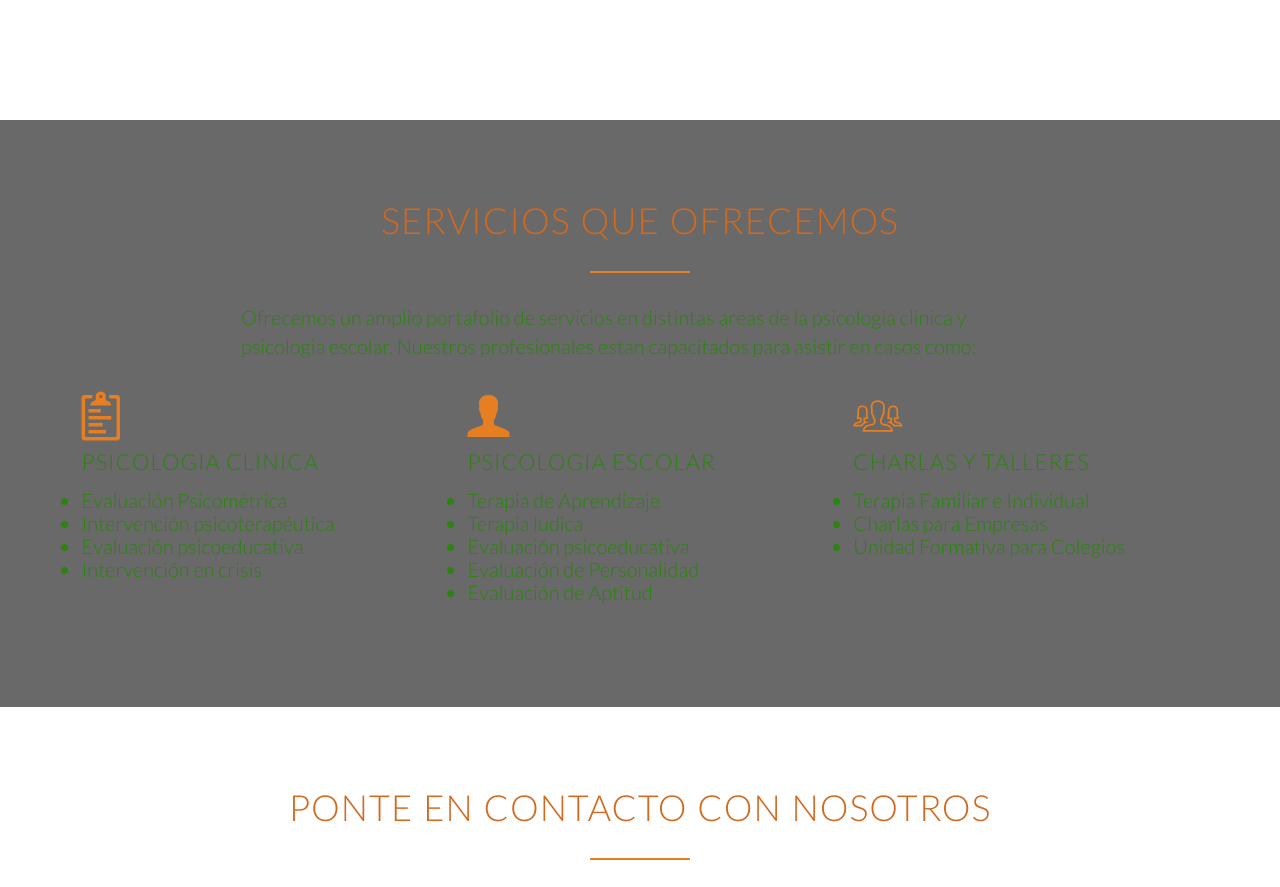
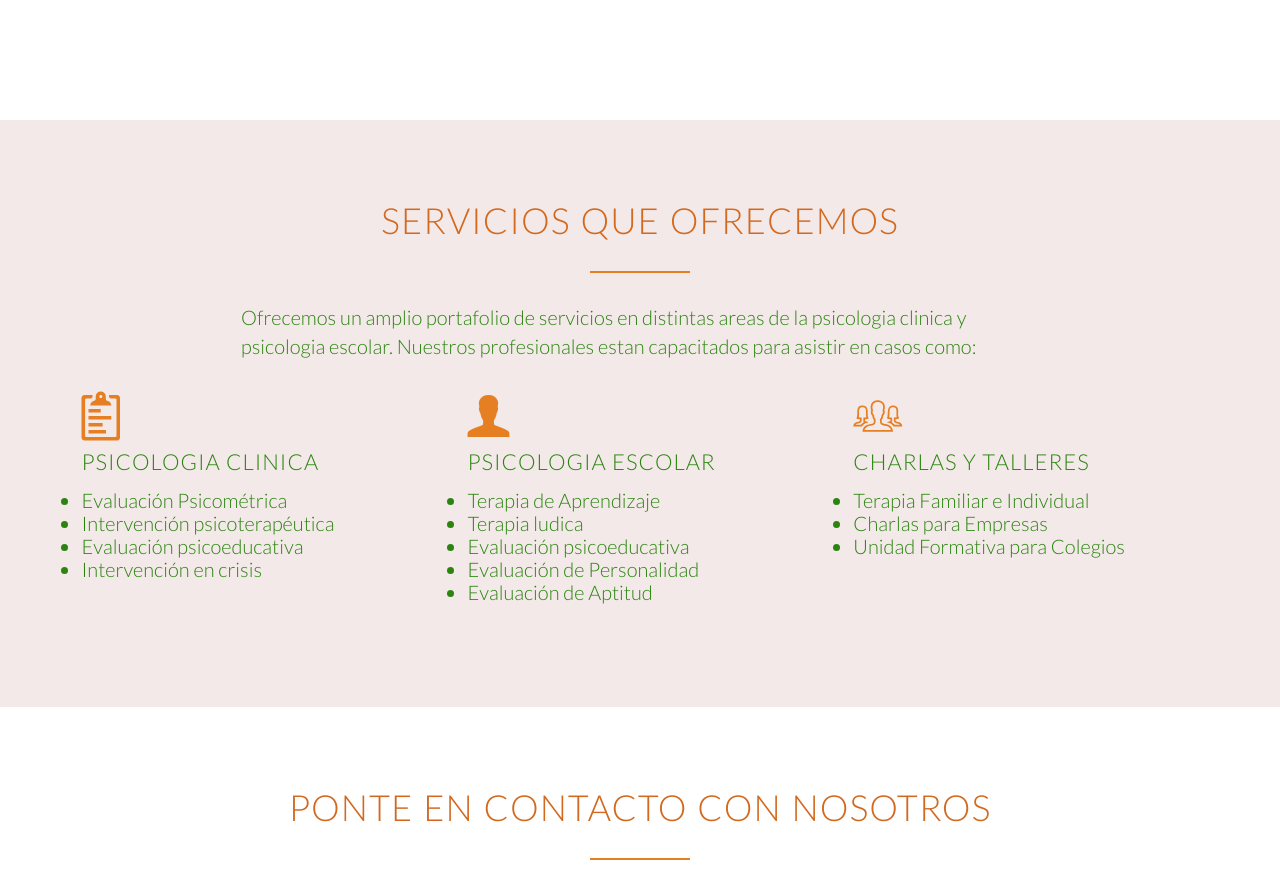
Before and after one commit to 4356gs/eresmas, a plain HTML site: page index.html in a window 1280 px wide. Shown: the part 680-1567 px from the top of the page. Drawn offline with Linux system fonts and the light colour scheme; files whose address does not match are found by name.

Commit message:
Update style.css

```diff
--- a/resources/css/style.css
+++ b/resources/css/style.css
@@ -282,5 +282,5 @@ footer p {
     margin-top: 30px;
 }
 .section-features {
-    background-color:dimgray;
+    background-color:#f4e9e9;
 }
```
